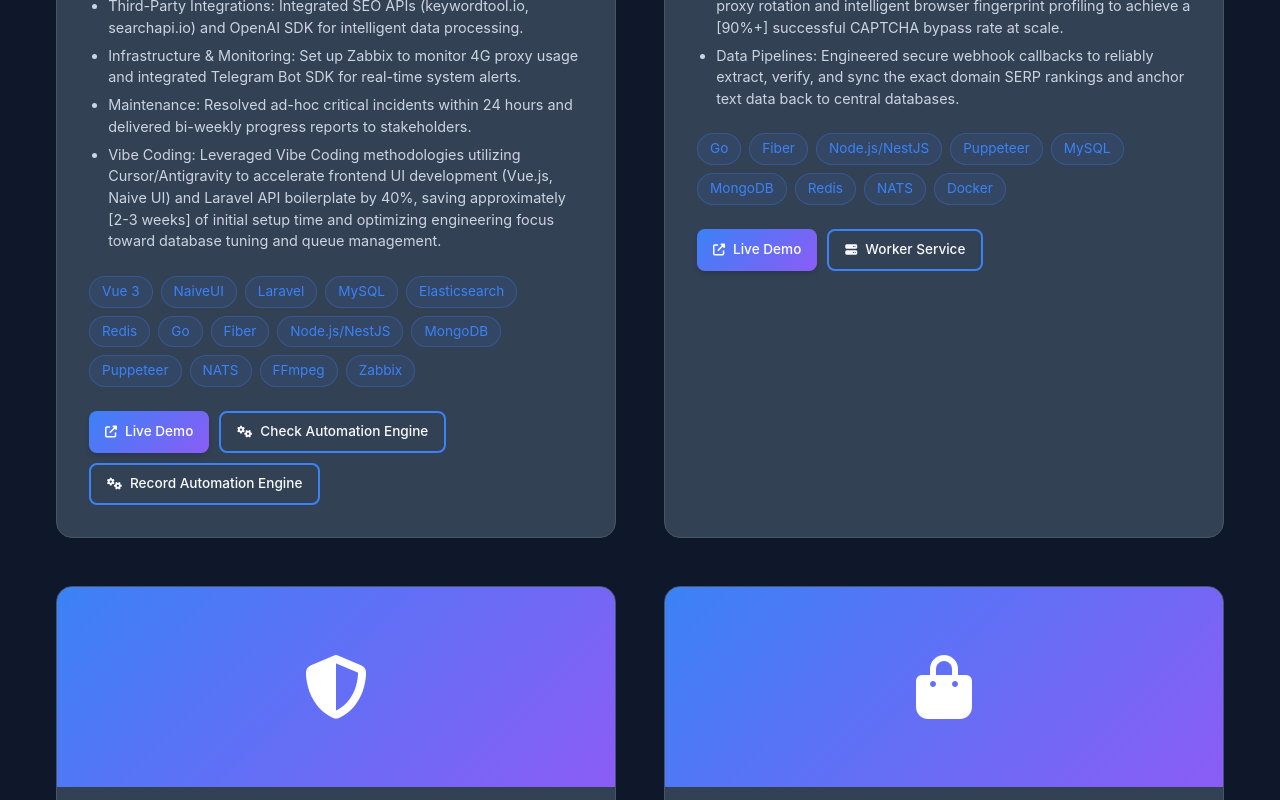
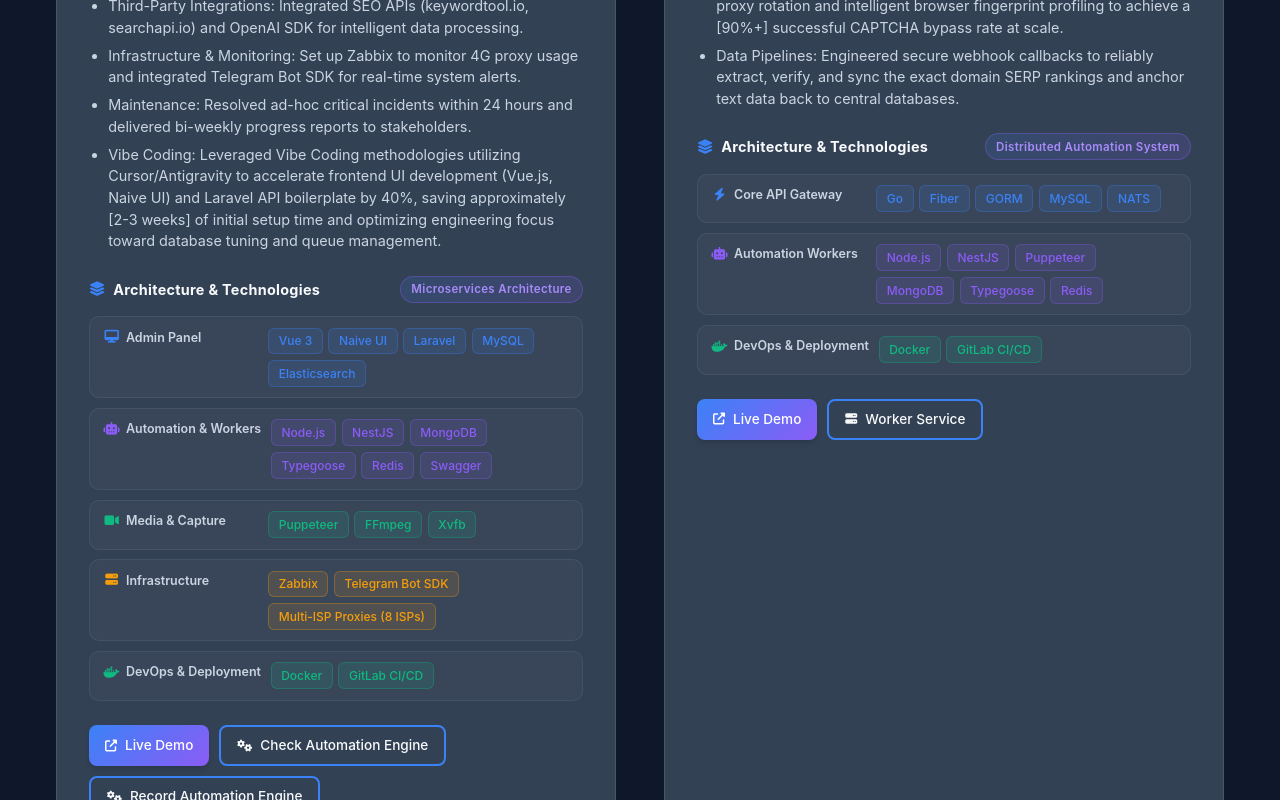
Before and after one commit to githubdanhnhdev/portfolio, a React (Vite) app: page / in a window 1280 px wide. Shown: the part 4400-5200 px from the top of the page. Built offline with nearby package versions, Linux system fonts and the light colour scheme.

Commit message:
feat(v1): update

```diff
--- a/src/components/Projects.jsx
+++ b/src/components/Projects.jsx
@@ -15,7 +15,39 @@ const PROJECTS = [
       'Maintenance: Resolved ad-hoc critical incidents within 24 hours and delivered bi-weekly progress reports to stakeholders.',
       'Vibe Coding: Leveraged Vibe Coding methodologies utilizing Cursor/Antigravity to accelerate frontend UI development (Vue.js, Naive UI) and Laravel API boilerplate by 40%, saving approximately [2-3 weeks] of initial setup time and optimizing engineering focus toward database tuning and queue management.'
     ],
-    tags: ['Vue 3', 'NaiveUI', 'Laravel', 'MySQL', 'Elasticsearch', 'Redis', 'Go', 'Fiber', 'Node.js/NestJS', 'MongoDB', 'Puppeteer', 'NATS', 'FFmpeg', 'Zabbix'],
+    architecture: 'Microservices Architecture',
+    techStack: [
+      {
+        layer: 'Admin Panel',
+        icon: 'fas fa-desktop',
+        color: '#3B82F6',
+        items: ['Vue 3', 'Naive UI', 'Laravel', 'MySQL', 'Elasticsearch']
+      },
+      {
+        layer: 'Automation & Workers',
+        icon: 'fas fa-robot',
+        color: '#8B5CF6',
+        items: ['Node.js', 'NestJS', 'MongoDB', 'Typegoose', 'Redis', 'Swagger']
+      },
+      {
+        layer: 'Media & Capture',
+        icon: 'fas fa-video',
+        color: '#10B981',
+        items: ['Puppeteer', 'FFmpeg', 'Xvfb']
+      },
+      {
+        layer: 'Infrastructure',
+        icon: 'fas fa-server',
+        color: '#F59E0B',
+        items: ['Zabbix', 'Telegram Bot SDK', 'Multi-ISP Proxies (8 ISPs)']
+      },
+      {
+        layer: 'DevOps & Deployment',
+        icon: 'fab fa-docker',
+        color: '#10B981',
+        items: ['Docker', 'GitLab CI/CD']
+      }
+    ],
     link: 'https://domain.longtu.club/',
     secondaryLinks: [
       { label: 'Check Automation Engine', link: 'http://160.19.158.249:33004/health' },
@@ -34,7 +66,27 @@ const PROJECTS = [
       'Core Search Engine: Designed the primary automation workers utilizing Node.js/NestJS to mimic human behaviors, utilizing dynamic proxy rotation and intelligent browser fingerprint profiling to achieve a [90%+] successful CAPTCHA bypass rate at scale.',
       'Data Pipelines: Engineered secure webhook callbacks to reliably extract, verify, and sync the exact domain SERP rankings and anchor text data back to central databases.'
     ],
-    tags: ['Go', 'Fiber', 'Node.js/NestJS', 'Puppeteer', 'MySQL', 'MongoDB', 'Redis', 'NATS', 'Docker'],
+    architecture: 'Distributed Automation System',
+    techStack: [
+      {
+        layer: 'Core API Gateway',
+        icon: 'fas fa-bolt',
+        color: '#3B82F6',
+        items: ['Go', 'Fiber', 'GORM', 'MySQL', 'NATS']
+      },
+      {
+        layer: 'Automation Workers',
+        icon: 'fas fa-robot',
+        color: '#8B5CF6',
+        items: ['Node.js', 'NestJS', 'Puppeteer', 'MongoDB', 'Typegoose', 'Redis']
+      },
+      {
+        layer: 'DevOps & Deployment',
+        icon: 'fab fa-docker',
+        color: '#10B981',
+        items: ['Docker', 'GitLab CI/CD']
+      }
+    ],
     link: 'https://search-api.longtu.club',
     secondaryLinks: [
       { label: 'Worker Service', link: 'http://160.19.158.217:33004/health' }
@@ -54,7 +106,27 @@ const PROJECTS = [
       '3rd-Party Syncing: Handled auto bulk proxy imports from external providers (e.g., ZingProxy, KiotProxy).',
       'Core APIs: Built fast RESTful APIs supporting CRUD operations, dynamic pagination, and detailed filtering, leveraging NestJS and MongoDB indexing to achieve an ultra-low latency of under 20ms per proxy distribution request.'
     ],
-    tags: ['Go', 'Fiber', 'Node.js/NestJS', 'MongoDB', 'Typegoose', 'Swagger', 'NATS', 'Docker'],
+    architecture: 'Proxy Management Service',
+    techStack: [
+      {
+        layer: 'Core Service',
+        icon: 'fas fa-cogs',
+        color: '#3B82F6',
+        items: ['Node.js', 'NestJS', 'MongoDB', 'Typegoose', 'Swagger']
+      },
+      {
+        layer: 'Messaging & Scheduling',
+        icon: 'fas fa-clock',
+        color: '#8B5CF6',
+        items: ['NATS', 'Cron Jobs']
+      },
+      {
+        layer: 'DevOps & Deployment',
+        icon: 'fab fa-docker',
+        color: '#10B981',
+        items: ['Docker', 'GitLab CI/CD']
+      }
+    ],
     link: 'http://65.19.178.20:51006/health'
   },
   {
@@ -69,7 +141,27 @@ const PROJECTS = [
       'Search System: Synced product data from MySQL to Elasticsearch to handle fast searches for large inventories.',
       'Frontend & Notifications: Configured OneSignal for push notifications and ran Lighthouse audits to fix frontend performance issues.'
     ],
-    tags: ['Laravel', 'Elasticsearch', 'ReactJs', 'MySQL', 'MongoDB', 'Redis'],
+    architecture: 'Decoupled',
+    techStack: [
+      {
+        layer: 'Backend',
+        icon: 'fas fa-server',
+        color: '#3B82F6',
+        items: ['Laravel', 'MySQL', 'Elasticsearch', 'Redis', 'MongoDB']
+      },
+      {
+        layer: 'Frontend',
+        icon: 'fas fa-paint-brush',
+        color: '#8B5CF6',
+        items: ['ReactJS']
+      },
+      {
+        layer: 'DevOps & Deployment',
+        icon: 'fab fa-docker',
+        color: '#10B981',
+        items: ['Docker', 'Github Actions']
+      }
+    ],
     link: 'https://www.facebook.com/45cmvn'
   }
 ];
@@ -165,11 +257,30 @@ export default function Projects() {
                   </ul>
                 </div>
 
-                {/* Technologies used */}
-                <div className="project-tags">
-                  {proj.tags.map((tag, tIdx) => (
-                    <span key={tIdx} className="tag">{tag}</span>
-                  ))}
+                {/* Architecture & Technologies */}
+                <div className="tech-stack-section">
+                  <div className="tech-stack-header">
+                    <i className="fas fa-layer-group tech-stack-icon"></i>
+                    <span className="tech-stack-title">Architecture & Technologies</span>
+                    <span className="tech-architecture-badge">{proj.architecture}</span>
+                  </div>
+                  <div className="tech-groups">
+                    {proj.techStack.map((group, gIdx) => (
+                      <div key={gIdx} className="tech-group" style={{ '--group-color': group.color }}>
+                        <div className="tech-group-label">
+                          <i className={group.icon} style={{ color: group.color }}></i>
+                          <span>{group.layer}</span>
+                        </div>
+                        <div className="tech-group-items">
+                          {group.items.map((item, iIdx) => (
+                            <span key={iIdx} className="tech-chip" style={{ '--chip-color': group.color }}>
+                              {item}
+                            </span>
+                          ))}
+                        </div>
+                      </div>
+                    ))}
+                  </div>
                 </div>
 
                 {/* Live Demo & Action Links */}
--- a/src/index.css
+++ b/src/index.css
@@ -738,20 +738,112 @@ section[id] {
   line-height: 1.6;
 }
 
-.project-tags {
-  display: flex;
-  gap: var(--spacing-xs);
-  flex-wrap: wrap;
-  margin-bottom: var(--spacing-md);
+/* ===== TECH STACK SECTION (Projects) ===== */
+.tech-stack-section {
+  margin-top: 1.25rem;
+  margin-bottom: 0.5rem;
 }
 
-.tag {
-  background: rgba(59, 130, 246, 0.1);
+.tech-stack-header {
+  display: flex;
+  align-items: center;
+  gap: 0.5rem;
+  margin-bottom: 0.85rem;
+  flex-wrap: wrap;
+}
+
+.tech-stack-icon {
   color: var(--primary-color);
-  padding: 0.25rem 0.75rem;
+  font-size: 0.9rem;
+}
+
+.tech-stack-title {
+  font-size: 0.9rem;
+  font-weight: var(--font-weight-bold);
+  color: var(--text-primary);
+  letter-spacing: 0.02em;
+}
+
+.tech-architecture-badge {
+  margin-left: auto;
+  background: linear-gradient(135deg, rgba(59,130,246,0.15), rgba(139,92,246,0.15));
+  border: 1px solid rgba(139,92,246,0.35);
+  color: #a78bfa;
+  padding: 0.2rem 0.65rem;
   border-radius: 20px;
-  font-size: 0.85rem;
-  border: 1px solid rgba(59, 130, 246, 0.3);
+  font-size: 0.72rem;
+  font-weight: var(--font-weight-semibold);
+  letter-spacing: 0.03em;
+  white-space: nowrap;
+}
+
+.tech-groups {
+  display: flex;
+  flex-direction: column;
+  gap: 0.6rem;
+}
+
+.tech-group {
+  display: flex;
+  align-items: flex-start;
+  gap: 0.6rem;
+  padding: 0.65rem 0.85rem;
+  border-radius: 10px;
+  background: rgba(255,255,255,0.03);
+  border: 1px solid rgba(255,255,255,0.06);
+  transition: var(--transition-fast);
+}
+
+.tech-group:hover {
+  background: rgba(255,255,255,0.06);
+  border-color: rgba(255,255,255,0.12);
+}
+
+.tech-group-label {
+  display: flex;
+  align-items: center;
+  gap: 0.4rem;
+  min-width: 155px;
+  flex-shrink: 0;
+}
+
+.tech-group-label i {
+  font-size: 0.8rem;
+  width: 16px;
+  text-align: center;
+}
+
+.tech-group-label span {
+  font-size: 0.78rem;
+  font-weight: var(--font-weight-semibold);
+  color: var(--text-secondary);
+  white-space: nowrap;
+}
+
+.tech-group-items {
+  display: flex;
+  flex-wrap: wrap;
+  gap: 0.35rem;
+  align-items: center;
+}
+
+.tech-chip {
+  display: inline-block;
+  padding: 0.18rem 0.6rem;
+  border-radius: 6px;
+  font-size: 0.75rem;
+  font-weight: var(--font-weight-medium);
+  background: color-mix(in srgb, var(--chip-color, #3B82F6) 12%, transparent);
+  color: var(--chip-color, #3B82F6);
+  border: 1px solid color-mix(in srgb, var(--chip-color, #3B82F6) 30%, transparent);
+  transition: var(--transition-fast);
+  cursor: default;
+}
+
+.tech-chip:hover {
+  background: color-mix(in srgb, var(--chip-color, #3B82F6) 22%, transparent);
+  border-color: color-mix(in srgb, var(--chip-color, #3B82F6) 55%, transparent);
+  transform: translateY(-1px);
 }
 
 .project-links {
```
